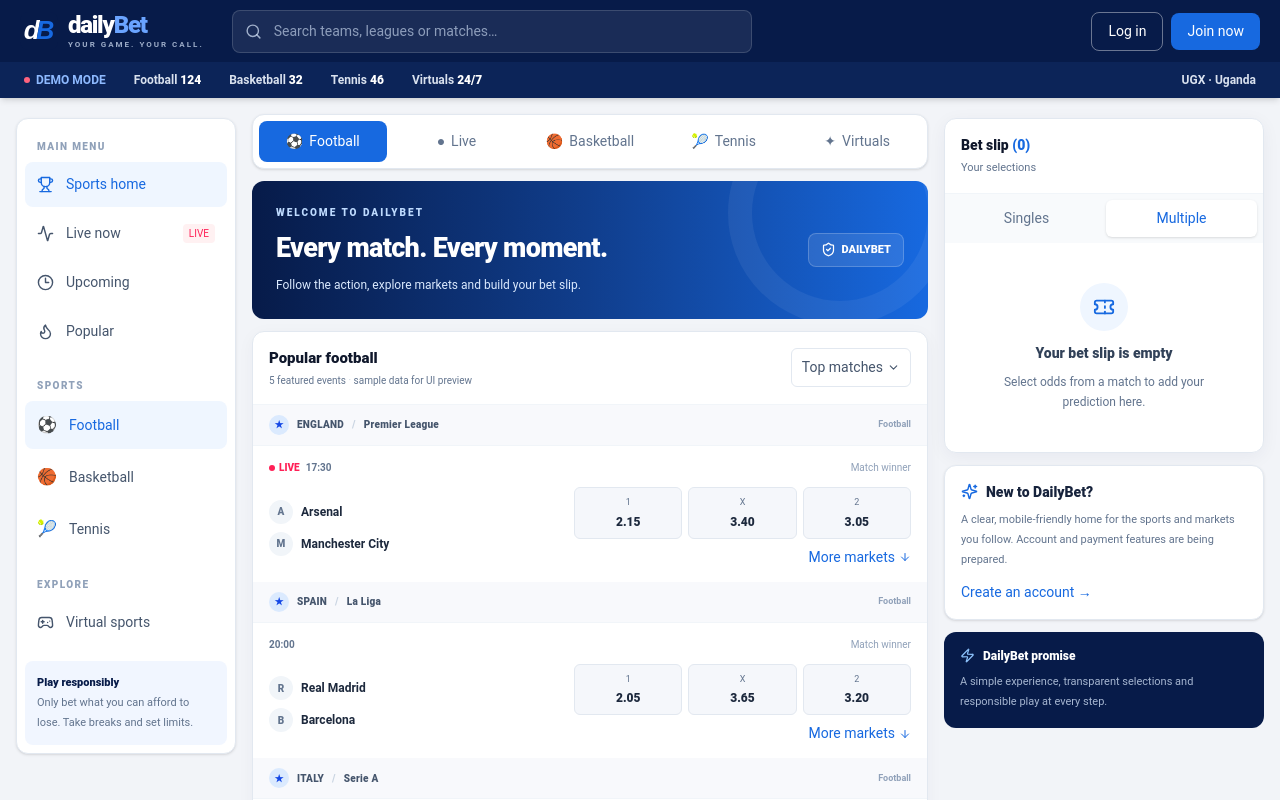
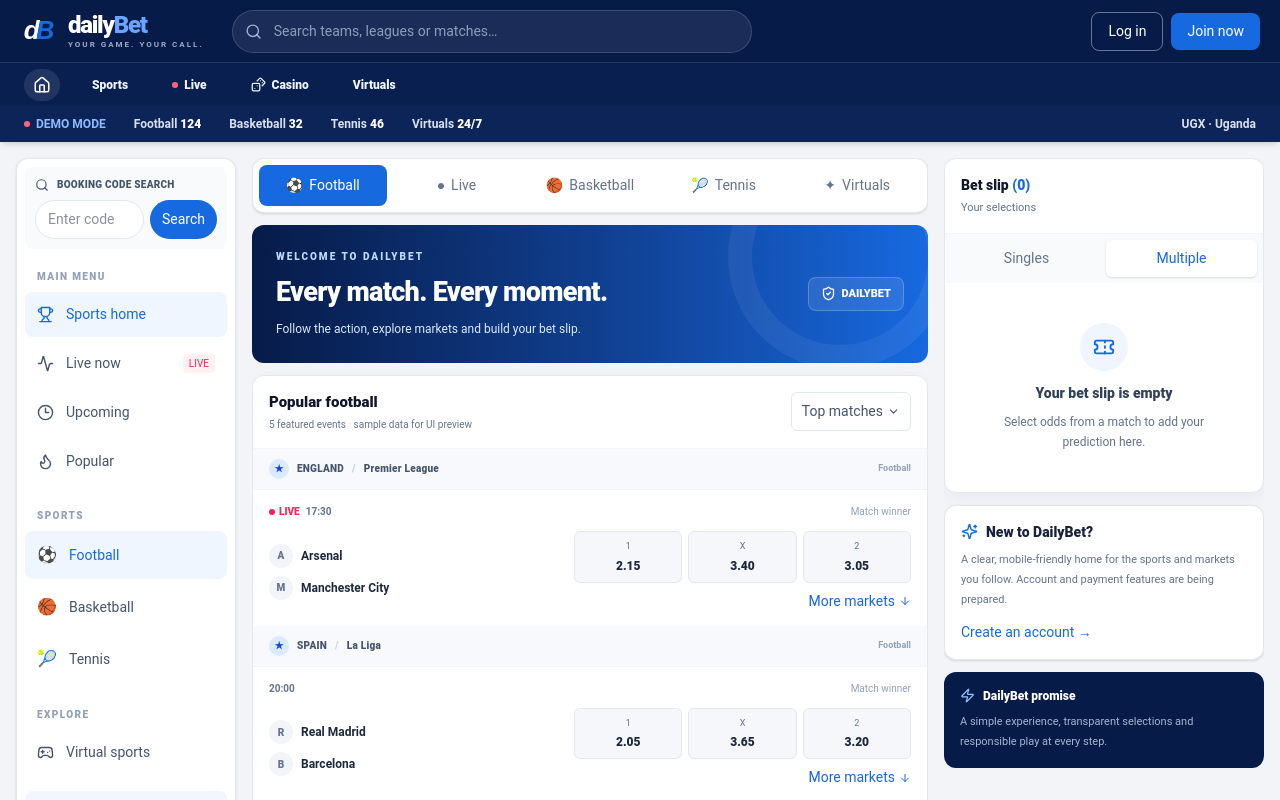
Before and after one commit to dailybet-dev/db_frontend, a Next.js app: page / in a window 1280 px wide. Shown: the top 800 px of the page. Built offline with nearby package versions, Linux system fonts and the light colour scheme.

Commit message:
Improve DailyBet navbar, column scrolling, and booking code search

```diff
--- a/components/sportsbook.tsx
+++ b/components/sportsbook.tsx
@@ -1,7 +1,7 @@
 "use client";
 
 import { useMemo, useState } from 'react';
-import { Activity, ArrowDown, ChevronDown, CircleHelp, Clock3, Flame, Gamepad2, Menu, Search, ShieldCheck, Smartphone, Sparkles, Ticket, Trophy, Wallet, X, Zap } from 'lucide-react';
+import { Activity, ArrowDown, ChevronDown, CircleHelp, Clock3, Dices, Flame, Gamepad2, Home, Menu, Search, ShieldCheck, Smartphone, Sparkles, Ticket, Trophy, Wallet, X, Zap } from 'lucide-react';
 
 type Sport = 'Football' | 'Basketball' | 'Tennis';
 type Match = { id: string; sport: Sport; league: string; region: string; start: string; live: boolean; home: string; away: string; odds: [string, string, string] };
@@ -41,6 +41,7 @@
   const [slipOpen, setSlipOpen] = useState(false);
   const [notice, setNotice] = useState('');
   const [mobileMenu, setMobileMenu] = useState(false);
+  const [bookingCode, setBookingCode] = useState('');
 
   const shown = useMemo(() => matches.filter(m => {
     const search = (m.home+' '+m.away+' '+m.league+' '+m.region).toLowerCase().includes(query.toLowerCase());
@@ -81,15 +82,29 @@
       <div className="mx-auto flex h-[62px] max-w-[1480px] items-center gap-4 px-3 sm:px-5 lg:gap-7">
         <button aria-label="Open menu" onClick={()=>setMobileMenu(v=>!v)} className="rounded-md p-1.5 text-white/80 hover:bg-white/10 lg:hidden"><Menu size={22}/></button>
         <Brand/>
-        <div className="hidden max-w-[520px] flex-1 items-center rounded-lg border border-white/15 bg-white/[.08] px-3 md:flex"><Search size={17} className="shrink-0 text-blue-100/70"/><input value={query} onChange={e=>setQuery(e.target.value)} placeholder="Search teams, leagues or matches…" className="w-full bg-transparent px-3 py-2.5 text-sm text-white outline-none placeholder:text-blue-100/60"/></div>
+        <div className="hidden max-w-[520px] flex-1 items-center rounded-full border border-white/15 bg-white/[.08] px-3 transition-colors focus-within:rounded-full focus-within:border-blue-300 focus-within:bg-white/[.12] md:flex"><Search size={17} className="shrink-0 text-blue-100/70"/><input value={query} onChange={e=>setQuery(e.target.value)} placeholder="Search teams, leagues or matches…" className="w-full rounded-full bg-transparent px-3 py-2.5 text-sm text-white outline-none ring-0 focus:rounded-full focus:outline-none focus:ring-0 placeholder:text-blue-100/60"/></div>
         <div className="ml-auto flex items-center gap-2"><button onClick={()=>setNotice('Login will be enabled when the authentication service is connected.')} className="rounded-lg border border-white/40 px-3 py-2 text-xs font-extrabold hover:bg-white/10 sm:px-4 sm:text-sm">Log in</button><button onClick={()=>setNotice('Registration will be enabled after secure account services are connected.')} className="rounded-lg bg-[#1769e0] px-3 py-2 text-xs font-extrabold hover:bg-[#0d54bd] sm:px-4 sm:text-sm">Join now</button></div>
       </div>
+      <nav aria-label="Main navigation" className="flex h-11 items-center gap-2 overflow-x-auto border-t border-white/10 bg-[#091f50] px-4 text-xs font-extrabold sm:gap-5 sm:px-6">
+        <button aria-label="Home" title="Home" onClick={()=>{chooseSport('Football');setFilter('all')}} className="flex h-8 w-9 shrink-0 items-center justify-center rounded-full bg-white/10 text-white hover:bg-white/20"><Home size={18}/></button>
+        <button onClick={()=>{chooseSport('Football')}} className="shrink-0 rounded-full px-3 py-2 text-blue-50 hover:bg-white/10">Sports</button>
+        <button onClick={()=>{setSport('All');setFilter('live');setMobileMenu(false)}} className="flex shrink-0 items-center gap-1.5 rounded-full px-3 py-2 text-blue-50 hover:bg-white/10"><span className="h-1.5 w-1.5 rounded-full bg-rose-400"/>Live</button>
+        <button onClick={()=>setNotice('Casino games will be available when an approved casino provider is connected.')} className="flex shrink-0 items-center gap-1.5 rounded-full px-3 py-2 text-blue-50 hover:bg-white/10"><Dices size={15}/>Casino</button>
+        <button onClick={()=>setNotice('Virtual games will be available when an approved virtual sports provider is connected.')} className="shrink-0 rounded-full px-3 py-2 text-blue-50 hover:bg-white/10">Virtuals</button>
+      </nav>
       {mobileMenu && <div className="border-t border-white/10 bg-[#0b2458] p-3 lg:hidden"><input value={query} onChange={e=>setQuery(e.target.value)} placeholder="Search teams or leagues" className="mb-2 w-full rounded-lg bg-white px-3 py-2.5 text-sm text-slate-900"/>{sports.map(s=><button key={s.name} onClick={()=>chooseSport(s.name)} className="mr-2 mb-2 rounded-lg bg-white/10 px-3 py-2 text-sm">{s.icon} {s.name}</button>)}</div>}
       <div className="flex h-9 items-center gap-5 overflow-hidden bg-[#0c2458] px-4 text-[10px] font-bold text-blue-50/90 sm:gap-7 sm:px-6 sm:text-xs"><span className="flex shrink-0 items-center gap-1.5 text-[#8ebaff]"><span className="h-1.5 w-1.5 rounded-full bg-rose-400"/> DEMO MODE</span><span>Football <b className="text-white">124</b></span><span>Basketball <b className="text-white">32</b></span><span>Tennis <b className="text-white">46</b></span><span>Virtuals <b className="text-white">24/7</b></span><span className="ml-auto shrink-0">UGX · Uganda</span></div>
     </header>
 
     <div className="mx-auto grid max-w-[1480px] grid-cols-1 items-start gap-4 px-2.5 py-4 sm:px-4 lg:grid-cols-[205px_minmax(0,1fr)_300px] lg:gap-4 xl:grid-cols-[220px_minmax(0,1fr)_320px]">
-      <aside className="sticky top-[118px] hidden rounded-xl border border-slate-200 bg-white p-2 shadow-sm lg:block">
+      <aside className="hidden max-h-[calc(100vh-140px)] overflow-y-hidden overscroll-contain rounded-xl border border-slate-200 bg-white p-2 shadow-sm hover:overflow-y-auto lg:block">
+        <section className="mb-2 rounded-lg bg-slate-50 p-2.5">
+          <label htmlFor="booking-code" className="mb-2 flex items-center gap-2 text-[10px] font-black tracking-wide text-slate-600"><Search size={14}/>BOOKING CODE SEARCH</label>
+          <div className="flex gap-1.5">
+            <input id="booking-code" value={bookingCode} onChange={e=>setBookingCode(e.target.value)} placeholder="Enter code" className="min-w-0 w-full rounded-full border border-slate-200 bg-white px-3 py-2 text-xs outline-none focus:rounded-full focus:border-blue-400 focus:outline-none focus:ring-0"/>
+            <button onClick={()=>setNotice(bookingCode.trim() ? 'Booking code lookup will be enabled when the sportsbook provider is connected.' : 'Enter a booking code to search.')} className="shrink-0 rounded-full bg-[#1769e0] px-3 py-2 text-[10px] font-extrabold text-white hover:bg-[#0d54bd]">Search</button>
+          </div>
+        </section>
         <p className="px-3 pb-2 pt-3 text-[10px] font-black tracking-[1.4px] text-slate-400">MAIN MENU</p>
         {[{name:'Sports home',icon:<Trophy size={17}/>,action:()=>{setSport('Football');setFilter('all')}},{name:'Live now',icon:<Activity size={17}/>,action:()=>{setSport('All');setFilter('live')}},{name:'Upcoming',icon:<Clock3 size={17}/>,action:()=>{setSport('All');setFilter('upcoming')}},{name:'Popular',icon:<Flame size={17}/>,action:()=>{setSport('Football');setFilter('all')}}].map((item,i)=><button key={item.name} onClick={item.action} className={'mb-1 flex w-full items-center gap-3 rounded-lg px-3 py-3 text-left text-xs font-bold '+((i===0&&filter==='all'&&sport==='Football')?'bg-blue-50 text-[#1769e0]':'text-slate-600 hover:bg-slate-50')}><span>{item.icon}</span>{item.name}{i===1&&<span className="ml-auto rounded bg-rose-50 px-1.5 py-0.5 text-[10px] text-rose-500">LIVE</span>}</button>)}
         <p className="px-3 pb-2 pt-5 text-[10px] font-black tracking-[1.4px] text-slate-400">SPORTS</p>
@@ -99,7 +114,7 @@
         <div className="mt-4 rounded-lg bg-[#f1f6ff] p-3 text-[11px] leading-5 text-slate-500"><p className="font-extrabold text-[#071b49]">Play responsibly</p>Only bet what you can afford to lose. Take breaks and set limits.</div>
       </aside>
 
-      <main className="min-w-0">
+      <main className="min-w-0 lg:max-h-[calc(100vh-140px)] lg:overflow-y-hidden lg:overscroll-contain lg:hover:overflow-y-auto">
         <nav className="mb-3 flex gap-1.5 overflow-x-auto rounded-xl border border-slate-200 bg-white p-1.5 shadow-sm">{sports.map(s=><button key={s.name} onClick={()=>chooseSport(s.name)} className={'shrink-0 rounded-lg px-3 py-2.5 text-xs font-extrabold transition sm:flex-1 sm:px-2 '+((sport===s.name||(s.name==='Live'&&filter==='live'))?'bg-[#1769e0] text-white':'text-slate-500 hover:bg-slate-100')}><span className="mr-1.5">{s.icon}</span>{s.name}</button>)}</nav>
         <section className="relative mb-3 overflow-hidden rounded-xl bg-gradient-to-r from-[#071b49] via-[#103e8d] to-[#1769e0] px-4 py-5 text-white sm:px-6 sm:py-6"><div className="absolute -right-6 -top-20 h-56 w-56 rounded-full border-[24px] border-white/[.06]"/><div className="relative z-10 flex items-center justify-between gap-3"><div><p className="text-[9px] font-black tracking-[2px] text-blue-200 sm:text-[10px]">WELCOME TO DAILYBET</p><h1 className="mt-2 text-[21px] font-black tracking-tight sm:text-[27px]">Every match. Every moment.</h1><p className="mt-1.5 max-w-sm text-[11px] leading-5 text-blue-100 sm:text-xs">Follow the action, explore markets and build your bet slip.</p></div><div className="hidden rounded-lg border border-white/20 bg-white/10 px-3 py-2 text-[11px] font-extrabold sm:block"><ShieldCheck className="mr-1.5 inline" size={15}/>DAILYBET</div></div></section>
         <section className="overflow-hidden rounded-xl border border-slate-200 bg-white shadow-[0_4px_18px_rgba(7,27,73,.04)]">
@@ -114,7 +129,7 @@
         <div className="mt-3 flex items-start gap-2 rounded-lg border border-blue-100 bg-blue-50/70 p-3 text-[10px] leading-4 text-slate-500"><CircleHelp size={15} className="mt-0.5 shrink-0 text-[#1769e0]"/><p><b className="text-slate-700">Preview environment.</b> Fixtures and prices are illustrative, not live. Real-time odds and bet placement are disabled until approved sportsbook infrastructure is connected.</p></div>
       </main>
 
-      <aside className="sticky top-[118px] hidden space-y-3 lg:block">{slip}<section className="rounded-xl border border-slate-200 bg-white p-4 shadow-sm"><div className="flex items-center gap-2 text-sm font-extrabold"><Sparkles size={17} className="text-[#1769e0]"/>New to DailyBet?</div><p className="mt-2 text-[11px] leading-5 text-slate-500">A clear, mobile-friendly home for the sports and markets you follow. Account and payment features are being prepared.</p><button onClick={()=>setNotice('Secure registration will be available after the authentication service is connected.')} className="mt-3 text-xs font-extrabold text-[#1769e0]">Create an account →</button></section><section className="rounded-xl bg-[#071b49] p-4 text-white"><div className="flex items-center gap-2 text-xs font-extrabold"><Zap size={15} className="text-blue-300"/>DailyBet promise</div><p className="mt-2 text-[11px] leading-5 text-blue-100/75">A simple experience, transparent selections and responsible play at every step.</p></section></aside>
+      <aside className="hidden max-h-[calc(100vh-140px)] space-y-3 overflow-y-hidden overscroll-contain hover:overflow-y-auto lg:block">{slip}<section className="rounded-xl border border-slate-200 bg-white p-4 shadow-sm"><div className="flex items-center gap-2 text-sm font-extrabold"><Sparkles size={17} className="text-[#1769e0]"/>New to DailyBet?</div><p className="mt-2 text-[11px] leading-5 text-slate-500">A clear, mobile-friendly home for the sports and markets you follow. Account and payment features are being prepared.</p><button onClick={()=>setNotice('Secure registration will be available after the authentication service is connected.')} className="mt-3 text-xs font-extrabold text-[#1769e0]">Create an account →</button></section><section className="rounded-xl bg-[#071b49] p-4 text-white"><div className="flex items-center gap-2 text-xs font-extrabold"><Zap size={15} className="text-blue-300"/>DailyBet promise</div><p className="mt-2 text-[11px] leading-5 text-blue-100/75">A simple experience, transparent selections and responsible play at every step.</p></section></aside>
     </div>
 
     <footer className="mx-auto flex max-w-[1480px] flex-col gap-2 px-4 pb-8 pt-2 text-[10px] leading-5 text-slate-400 sm:flex-row sm:items-center sm:justify-between"><span>© 2026 DailyBet · UI preview</span><span>Help · Terms · Privacy · Responsible play</span><span className="font-bold">18+ only · Play responsibly</span></footer>
```
